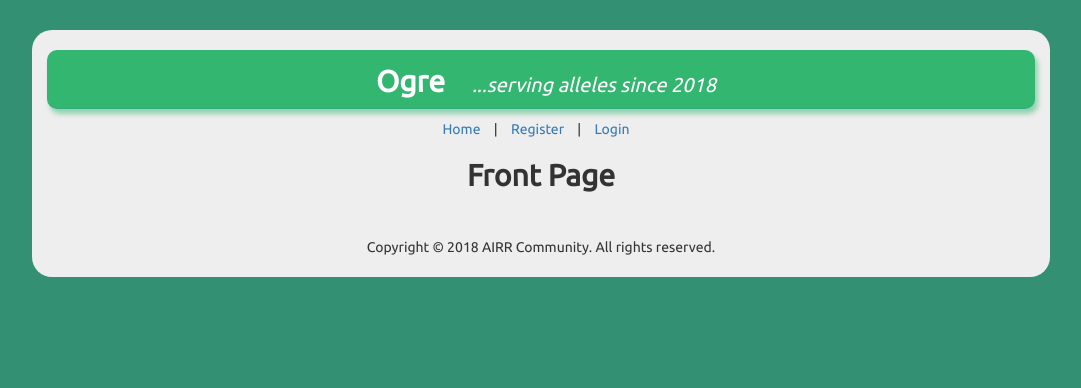
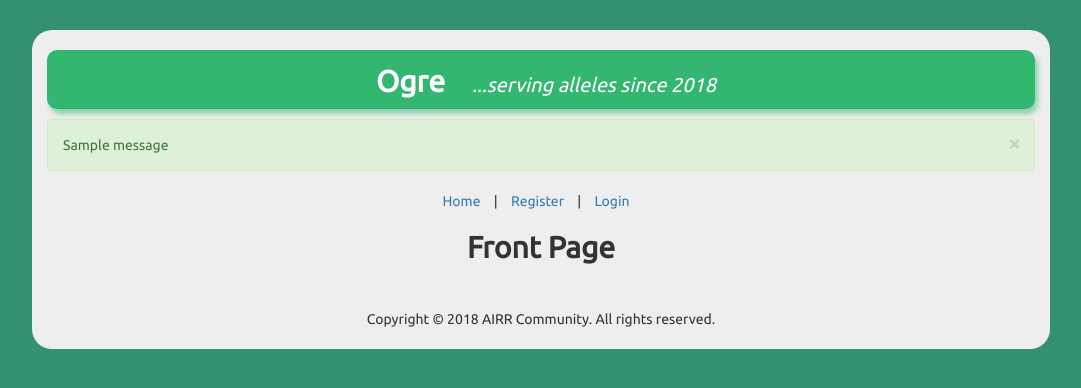
Before and after one commit to airr-community/ogrdb, a Flask app: template templates/index.html in a window 1280 px wide. Shown: the top 388 px of the page, without its empty margins (99-1180 px from the left). Run offline with Flask 2, Linux system fonts and the light colour scheme; the template is opened without the code that fills it: most values are stand-ins (such as "Sample title", 1, 10 or a date in 2020); one stand-in notice (Sample message) is shown; some libraries are stand-ins or nearby versions.

Commit message:
Tidy up , add nessage flashing

```diff
--- a/app.py
+++ b/app.py
@@ -8,6 +8,9 @@ from flask_wtf import FlaskForm
 from datetime import datetime
 from flask_mail import Mail, Message
 from flask_bootstrap import Bootstrap
+from flask_admin import Admin
+from flask_admin.contrib.sqla import ModelView
+import logging.handlers
 
 app = Flask(__name__)
 bootstrap = Bootstrap(app)
@@ -15,10 +18,15 @@ app.config.from_pyfile('config.cfg')
 app.config.from_pyfile('secret.cfg')
 
 mail = Mail(app)
-
 db = SQLAlchemy(app)
 migrate = Migrate(app, db)
+admin = Admin(app, template_mode='bootstrap3')
 
+handler = logging.handlers.RotatingFileHandler(
+        'app.log',
+        maxBytes=1024 * 1024)
+handler.setLevel(logging.INFO)
+app.logger.addHandler(handler)
 
 roles_users = db.Table('roles_users',
     db.Column('user_id', db.Integer(), db.ForeignKey('user.id')),
@@ -29,6 +37,9 @@ class Role(db.Model, RoleMixin):
     name = db.Column(db.String(80), unique=True)
     description = db.Column(db.String(250))
 
+    def __repr__(self):
+        return('%s' % (self.name))
+
 class User(db.Model, UserMixin):
     id = db.Column(db.Integer, primary_key=True)
     email = db.Column(db.String(255), unique=True)
@@ -36,6 +47,9 @@ class User(db.Model, UserMixin):
     active = db.Column(db.Boolean())
     confirmed_at = db.Column(db.DateTime())
     roles = db.relationship('Role', secondary=roles_users, backref=db.backref('users', lazy='dynamic'))
+
+    def __repr__(self):
+        return('%s' % (self.email))
 
 class ExtendRegisterForm(RegisterForm):
     name = StringField('Name')
@@ -49,6 +63,17 @@ user_datastore = SQLAlchemyUserDatastore(db, User, Role)
 #security = Security(app, user_datastore, register_form=ExtendRegisterForm, confirm_register_form=ExtendConfirmRegisterForm)
 security = Security(app, user_datastore)
 
+class AdminView(ModelView):
+    def is_accessible(self):
+        return current_user.has_role('Admin')
+
+class UserView(AdminView):
+    column_exclude_list = ('password')
+
+
+admin.add_view(UserView(User, db.session))
+admin.add_view(AdminView(Role, db.session))
+
 @app.route('/', methods=['GET', 'POST'])
 def index():
     return render_template('index.html', current_user=current_user)
--- /dev/null
+++ b/templates/_messages.html
@@ -0,0 +1,17 @@
+{%- with messages = get_flashed_messages(with_categories=true) -%}
+  {% if messages %}
+    {% for category, message in messages %}
+        {% if  category == 'success'%}
+            <div class="alert alert-success alert-dismissible" role="alert">
+              <button type="button" class="close" data-dismiss="alert" aria-label="Close"><span aria-hidden="true">&times;</span></button>
+              {{ message }}
+            </div>
+        {% else %}
+            <div class="alert alert-success alert-dismissible" role="alert">
+              <button type="button" class="close" data-dismiss="alert" aria-label="Close"><span aria-hidden="true">&times;</span></button>
+              {{ category }} : {{ message }}
+            </div>
+        {% endif %}
+    {% endfor %}
+  {% endif %}
+{%- endwith %}
--- /dev/null
+++ b/templates/admin/master.html
@@ -0,0 +1,5 @@
+{% extends admin_base_template %}
+
+{% block brand %}
+    <a class="navbar-brand" href="{{ url_for('index') }}">Back to Ogre</a>
+{% endblock %}
--- a/templates/base.html
+++ b/templates/base.html
@@ -6,6 +6,7 @@
 {% endblock %}
 
 {% block content %}
+
     <div class="container">
         <div class="row">
             <div class="col-lg-12 col-lg-offset-0">
@@ -16,16 +17,21 @@
                         <span class="tagline">...serving alleles since 2018</span>
                     </div>
                 </div>
+
+                {% include "_messages.html" %}
+
                 <div class="menu">
                     <a href="{{ url_for('index') }}" class="m-item">Home</a> |
                     {% if current_user.active %}
                     <a href="{{ url_for('profile') }}" class="m-item">Profile</a> |
+                    {% if current_user.has_role('Admin') %}
+                        <a href="{{ '/admin' }}" class="m-item">Admin</a> |
+                    {%  endif %}
                     <a href="{{ url_for_security('logout') }}" class="m-item">Logout</a>
                     {% else %}
                     <a href="{{ url_for_security('register') }}" class="m-item">Register</a> |
                     <a href="{{ url_for_security('login') }}" class="m-item">Login</a>
                     {% endif %}
-
                 </div>
 
                 {% block c_body %}{% endblock %}
@@ -39,7 +45,6 @@
                         </div>
                     </div>
                 </footer>
-
             </div>
         </div>
     </div>
```
Also changed, not shown: templates/security/_messages.html (+1 -9 lines), 1 other file. Lines whose indentation alone changed are shown as unchanged.
